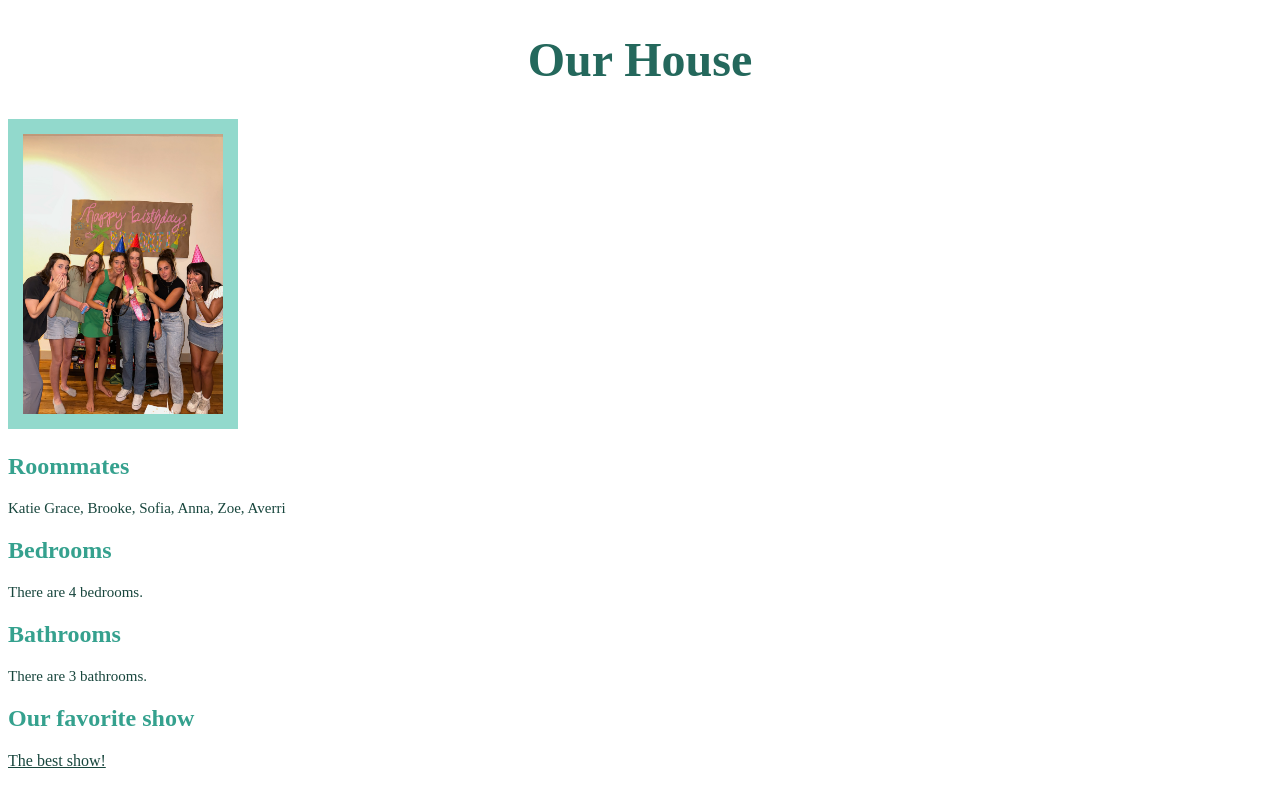
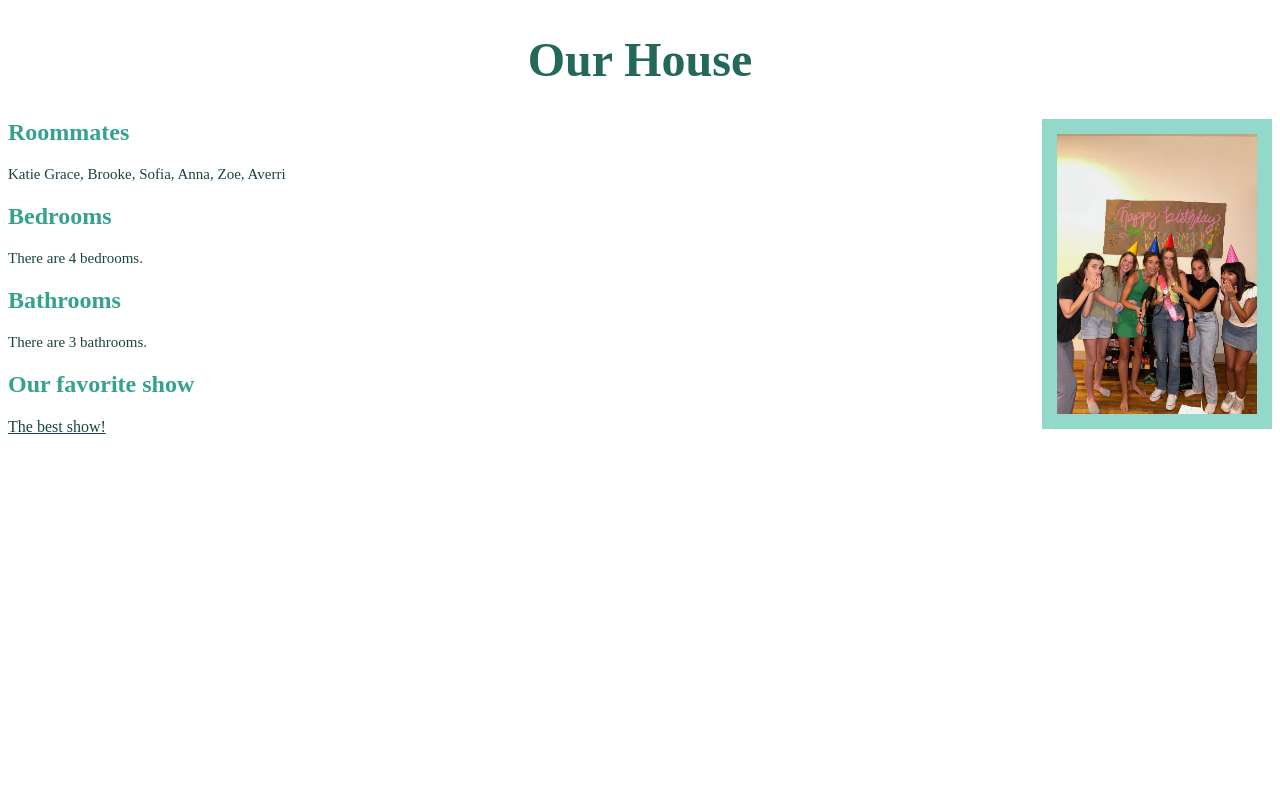
Before and after one commit to zoeeldridge/zoeeldridge.github.io, a plain HTML site: page index.html in a window 1280 px wide. Drawn offline with Linux system fonts and the light colour scheme.

Commit message:
changing location of image

```diff
--- a/stylesheet.css
+++ b/stylesheet.css
@@ -8,7 +8,7 @@
     width: 200px;
     height: 280px;
     border: 15px solid #92d9cc;
-    object-position: right;
+    float: right;
 }
 .headers {
     color: #35a18e;
```
